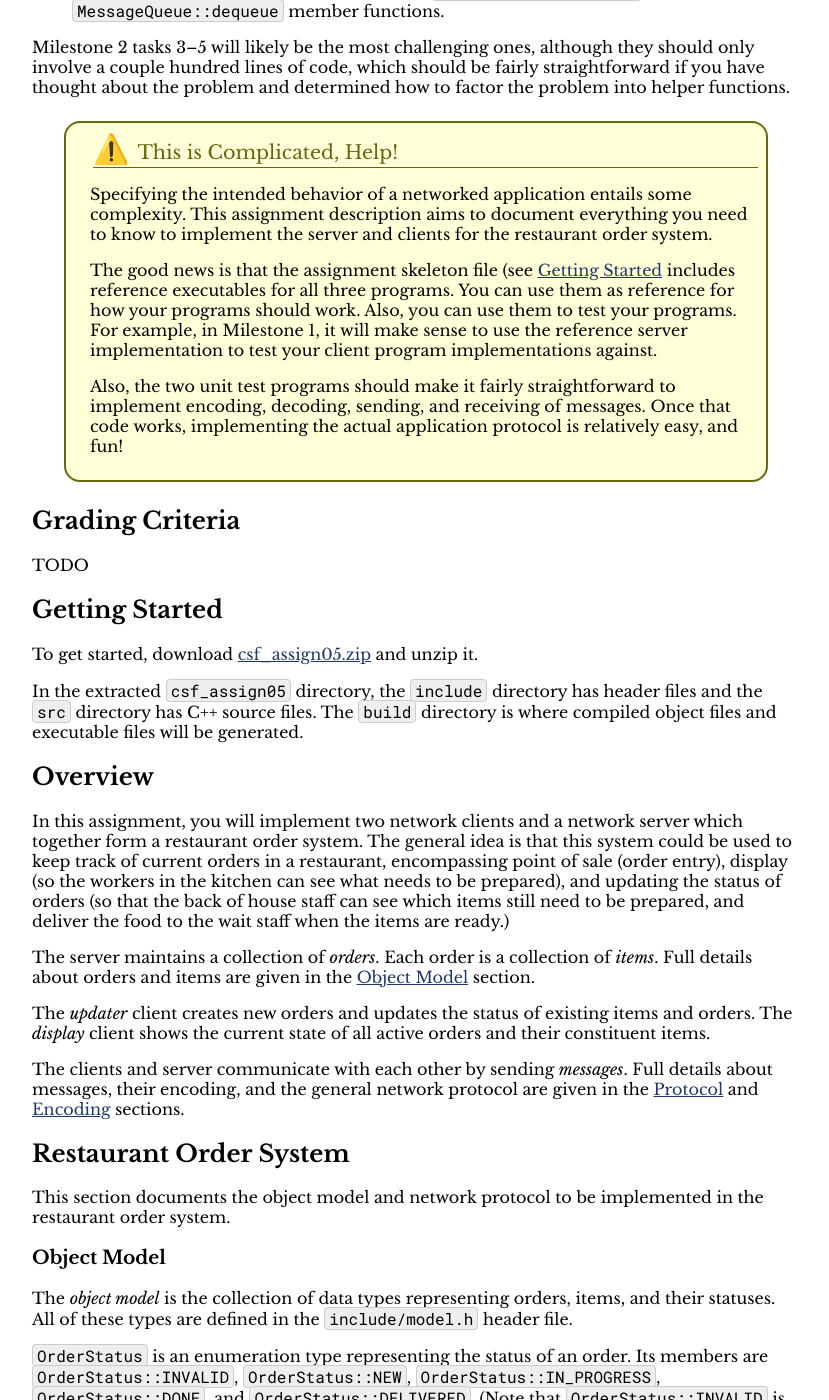
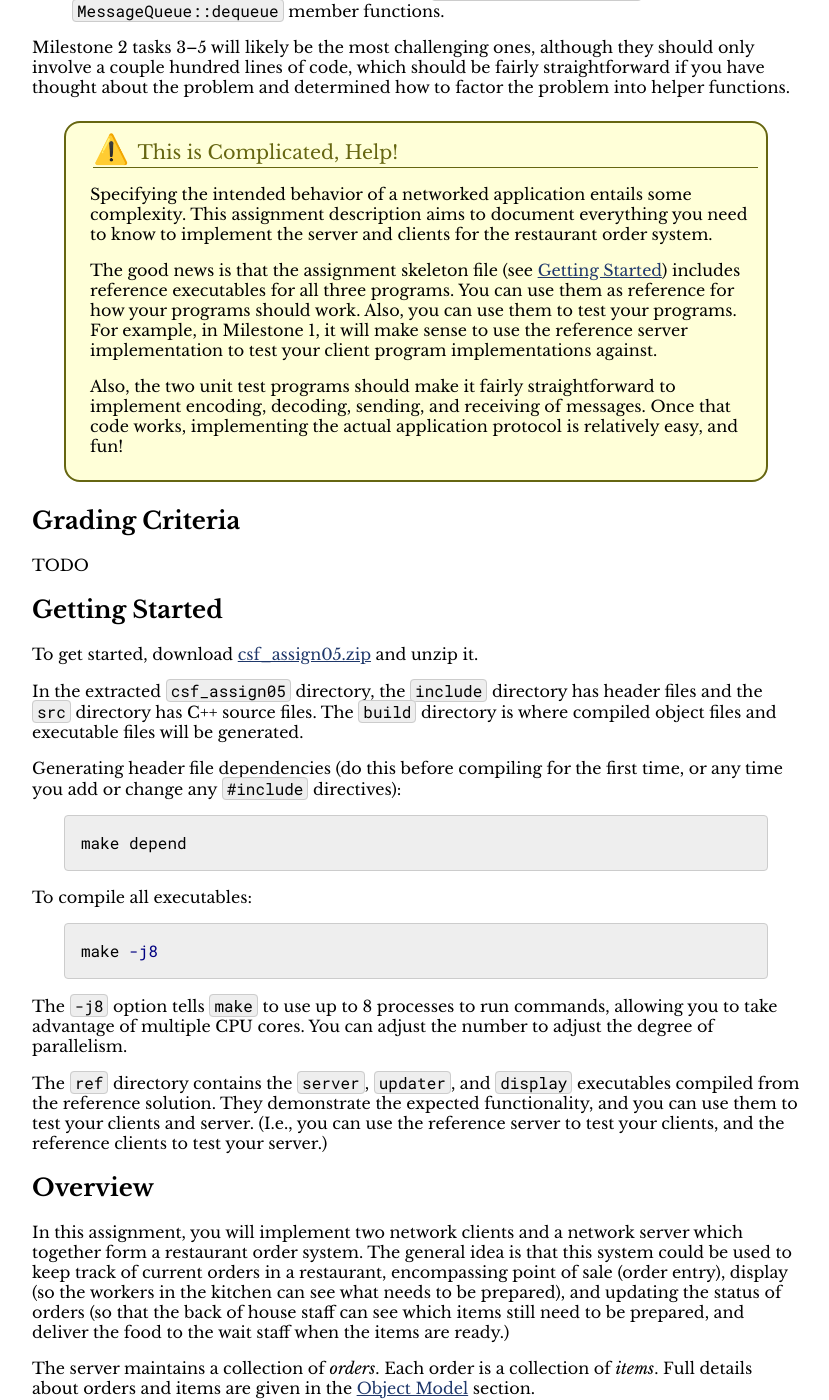
Before and after one commit to jhucsf/spring2026, a Jekyll site: the page built from assign/assign05.md, in a window 1280 px wide and 1400 px high, scrolled down 1187 px. Shown: the whole window, without its empty margins (224-1053 px from the left). Built offline with Jekyll 4.4.1, drawn with Linux system fonts in a browser that asks for light colours.

Commit message:
more content in Getting Started section

````diff
--- a/assign/assign05.md
+++ b/assign/assign05.md
@@ -78,7 +78,7 @@ you need to know to implement the server and clients for the
 restaurant order system.
 
 The good news is that the assignment skeleton file (see
-[Getting Started](#getting-started) includes reference executables
+[Getting Started](#getting-started)) includes reference executables
 for all three programs. You can use them as reference for how
 your programs should work. Also, you can use them to test your
 programs. For example, in Milestone 1, it will make sense to use
@@ -103,6 +103,30 @@ To get started, download [csf\_assign05.zip](csf_assign05.zip) and unzip it.
 In the extracted `csf_assign05` directory, the `include` directory has header
 files and the `src` directory has C++ source files. The `build` directory is
 where compiled object files and executable files will be generated.
+
+Generating header file dependencies (do this before compiling
+for the first time, or any time you add or change any `#include`
+directives):
+
+```bash
+make depend
+```
+
+To compile all executables:
+
+```bash
+make -j8
+```
+
+The `-j8` option tells `make` to use up to 8 processes to run commands,
+allowing you to take advantage of multiple CPU cores. You can adjust the
+number to adjust the degree of parallelism.
+
+The `ref` directory contains the `server`, `updater`, and `display`
+executables compiled from the reference solution. They demonstrate the
+expected functionality, and you can use them to test your clients and
+server. (I.e., you can use the reference server to test your clients,
+and the reference clients to test your server.)
 
 ## Overview
 
````
